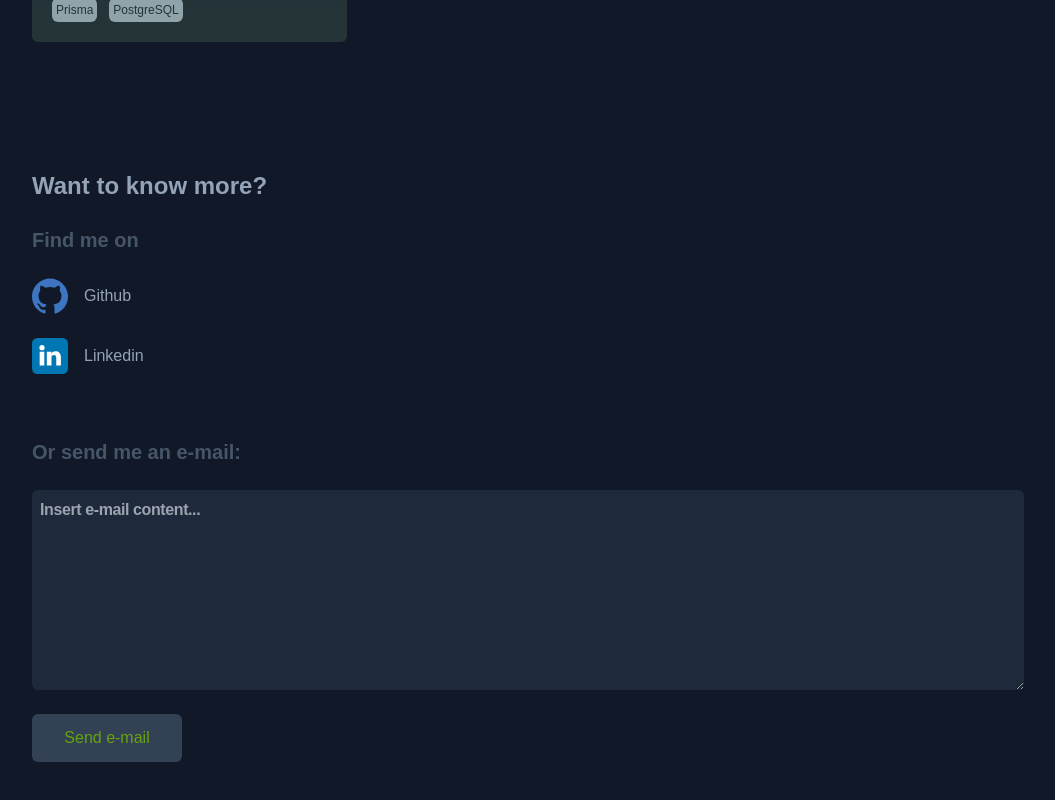
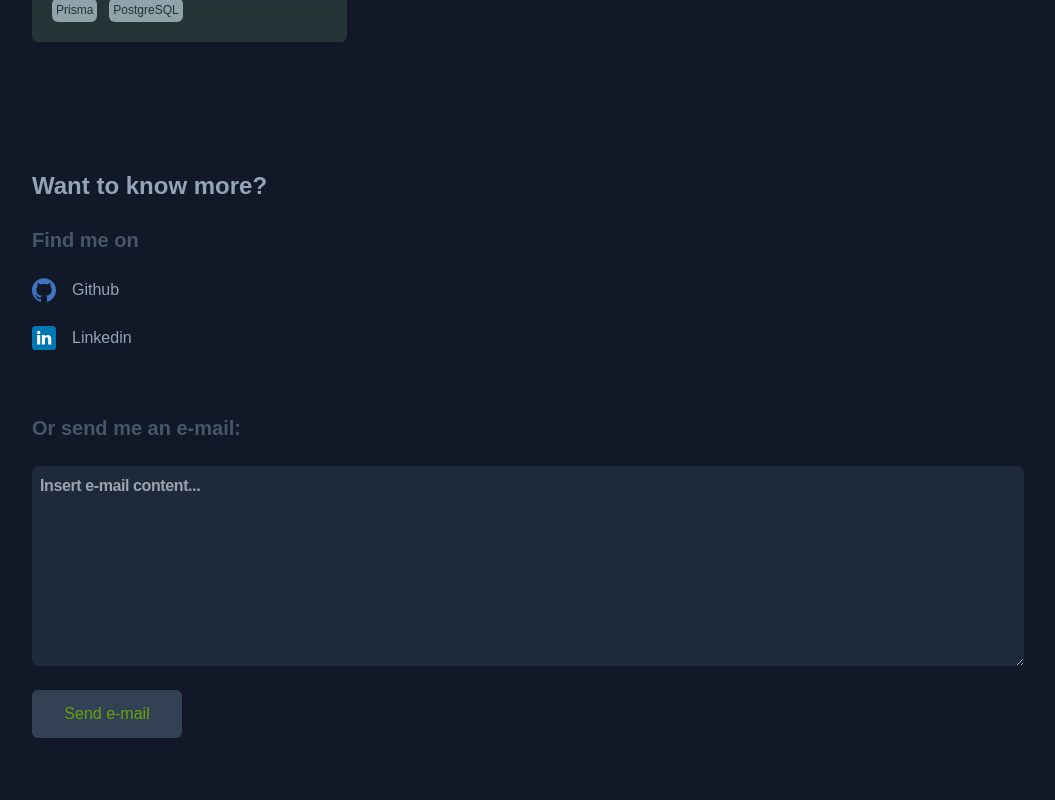
Before and after one commit to caiobukvar/bkvr-dev, a Next.js app: page / in a window 1280 px wide. Shown: the part 2754-3554 px from the top of the page, without its empty margins (112-1167 px from the left). Built offline with nearby package versions, Linux system fonts and the light colour scheme; a web font is replaced by a local one.

Commit message:
feat: project card link icons

```diff
--- a/src/app/components/ProjectCard/index.tsx
+++ b/src/app/components/ProjectCard/index.tsx
@@ -77,14 +77,21 @@ export default function ProjectCard({ project }: ProjectCardProps) {
               </p>
             </div>
 
-            <p className="text-slate-600 font-bold text-lg">Project links:</p>
             <div className="flex gap-3">
-              <a href={project.githubURL} target="_blank">
+              <a
+                href={project.githubURL}
+                target="_blank"
+                className="hover:border-b-[1px] hover:border-b-lime-600"
+              >
                 <Image src={Github} alt="github" width={24} height={24} />
               </a>
 
               {project.url && (
-                <a href={project.url} target="_blank">
+                <a
+                  href={project.url}
+                  target="_blank"
+                  className="border-b-[1px] border-b-transparent hover:border-b-[1px] hover:border-b-lime-600"
+                >
                   <Link width={24} height={24} />
                 </a>
               )}
--- a/src/app/components/Socials/index.tsx
+++ b/src/app/components/Socials/index.tsx
@@ -16,7 +16,7 @@ export default function Socials() {
           target="_blank"
         >
           {" "}
-          <Image src={Github} height={36} width={36} alt="github" />
+          <Image src={Github} height={24} width={24} alt="github" />
           Github
         </Link>
 
@@ -25,7 +25,7 @@ export default function Socials() {
           className="flex gap-4 items-center hover:underline hover:decoration-lime-600 hover:text-lime-600"
           target="_blank"
         >
-          <Image src={Linkedin} height={36} width={36} alt="linkedin" />
+          <Image src={Linkedin} height={24} width={24} alt="linkedin" />
           Linkedin
         </Link>
       </div>
```
